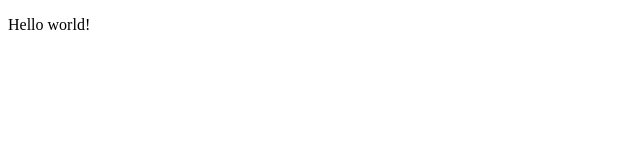
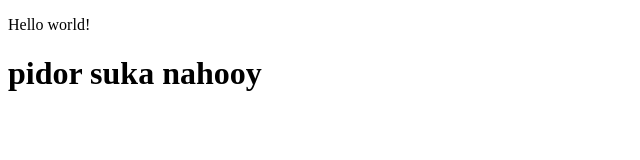
Before and after one commit to beyko998/JStraining, a plain HTML site: page index.html in a window 1280 px wide. Shown: the whole page, without its empty margins (0-640 px from the left). Drawn offline with Linux system fonts and the light colour scheme.

Commit message:
suka blet

```diff
--- a/index.html
+++ b/index.html
@@ -8,6 +8,7 @@
 </head>
 <body>
     <p>Hello world!</p>
+    <h1>pidor suka nahooy</h1>
     <script src="js/script.js"></script>
     <!-- <script>
         alert(1)
```
